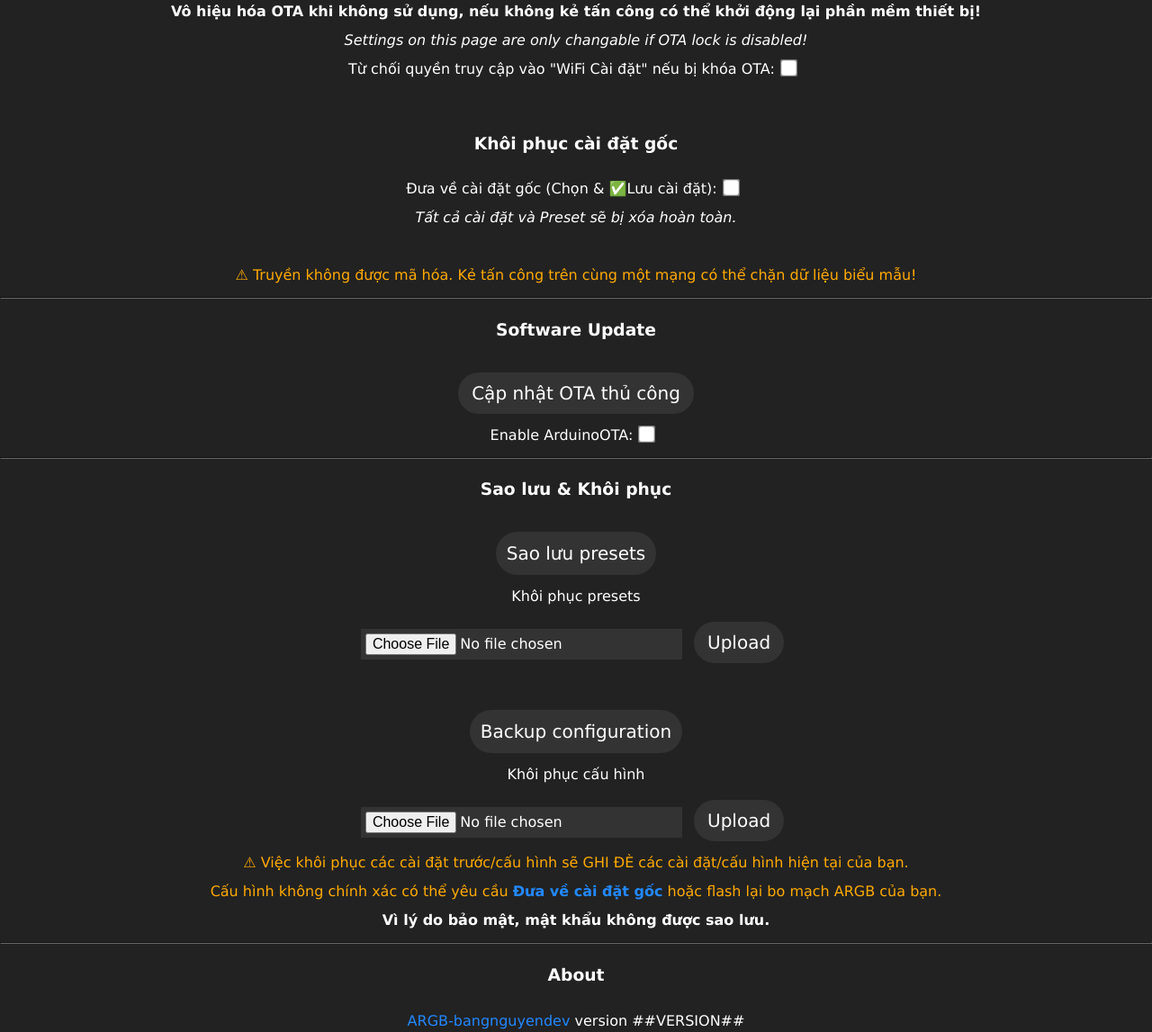
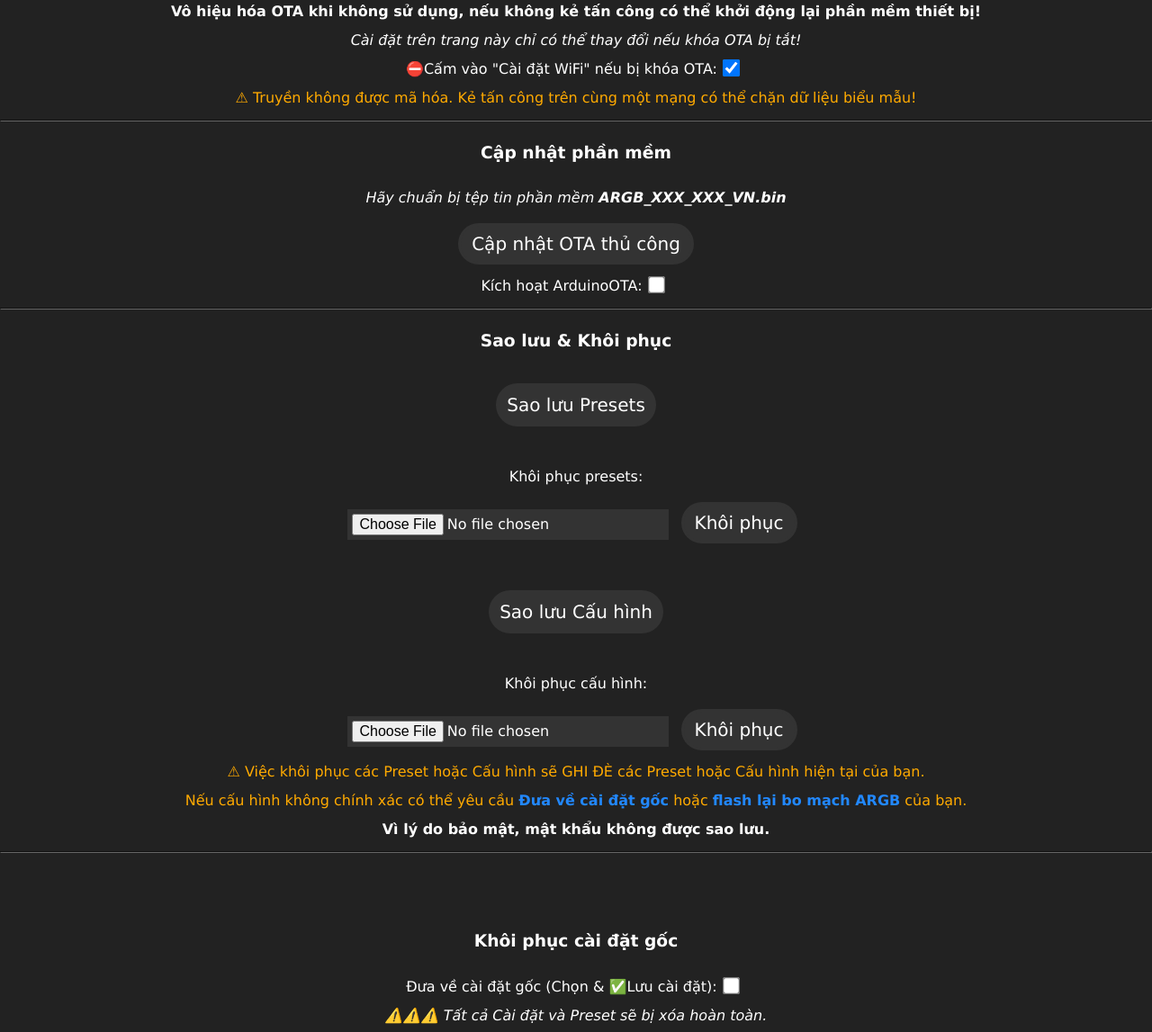
Before and after one commit to bangnguyendev/ARGB-bangnguyendev, a website: page wled00/data/settings_sec.htm in a window 1280 px wide. Shown: the part 375-1522 px from the top of the page at 90% size. Drawn offline with Linux system fonts and the light colour scheme.

Commit message:
Cập nhật tiếng Việt, phân chia đoạn Led

```diff
--- a/wled00/data/settings_sec.htm
+++ b/wled00/data/settings_sec.htm
@@ -112,29 +112,36 @@
 		Để kích hoạt OTA, vì lý do bảo mật, bạn cũng cần nhập đúng mật khẩu!<br>
 		Nên thay đổi mật khẩu khi kích hoạt OTA.<br>
 		<b>Vô hiệu hóa OTA khi không sử dụng, nếu không kẻ tấn công có thể khởi động lại phần mềm thiết bị!</b><br>
-		<i>Settings on this page are only changable if OTA lock is disabled!</i><br>
-		Từ chối quyền truy cập vào "WiFi Cài đặt" nếu bị khóa OTA: <input type="checkbox" name="OW"><br><br>
+		<i>Cài đặt trên trang này chỉ có thể thay đổi nếu khóa OTA bị tắt!</i><br>
+		⛔Cấm vào "Cài đặt WiFi" nếu bị khóa OTA: <input type="checkbox" name="OW" checked>
+		<div class="warn">&#9888; Truyền không được mã hóa. Kẻ tấn công trên cùng một mạng có thể chặn dữ liệu biểu mẫu!</div>
 
-		<h3 id="restore-happylight">Khôi phục cài đặt gốc</h3>
-		Đưa về cài đặt gốc (Chọn & ✅Lưu cài đặt): <input type="checkbox" name="RS"><br>
-		<i>Tất cả cài đặt và Preset sẽ bị xóa hoàn toàn.</i><br><br>
-		<div class="warn">&#9888; Truyền không được mã hóa. Kẻ tấn công trên cùng một mạng có thể chặn dữ liệu biểu mẫu!</div>
 		<hr>
-		<h3>Software Update</h3>
+		<h3>Cập nhật phần mềm</h3>
+		<i>Hãy chuẩn bị tệp tin phần mềm <b>ARGB_XXX_XXX_VN.bin</b></i><br>
 		<button type="button" onclick="U()">Cập nhật OTA thủ công</button><br>
-		Enable ArduinoOTA: <input type="checkbox" name="AO">
+		Kích hoạt ArduinoOTA: <input type="checkbox" name="AO">
+
 		<hr>
 		<h3>Sao lưu & Khôi phục</h3>
-		<a class="btn lnk" id="bckcfg" href="/presets.json" download="presets">Sao lưu presets</a><br>
-		<div>Khôi phục presets<br><input type="file" name="data" accept=".json"> <button type="button" onclick="uploadFile(d.Sf.data,'/presets.json');">Upload</button><br></div><br>
-		<a class="btn lnk" id="bckpresets" href="/cfg.json" download="cfg">Backup configuration</a><br>
-		<div>Khôi phục cấu hình<br><input type="file" name="data2" accept=".json"> <button type="button" onclick="uploadFile(d.Sf.data2,'/cfg.json');">Upload</button><br></div>
-		<div class="warn">&#9888; Việc khôi phục các cài đặt trước/cấu hình sẽ GHI ĐÈ các cài đặt/cấu hình hiện tại của bạn.<br>
-		Cấu hình không chính xác có thể yêu cầu <a href="#restore-happylight"><b>Đưa về cài đặt gốc</b></a> hoặc flash lại bo mạch ARGB của bạn.</div>
+		<a class="btn lnk" id="bckcfg" href="/presets.json" download="presets">Sao lưu Presets</a><br><br>
+		<div>Khôi phục presets:<br><input type="file" name="data" accept=".json"> <button type="button" onclick="uploadFile(d.Sf.data,'/presets.json');">Khôi phục</button><br></div><br>
+		<a class="btn lnk" id="bckpresets" href="/cfg.json" download="cfg">Sao lưu Cấu hình</a><br><br>
+		<div>Khôi phục cấu hình:<br><input type="file" name="data2" accept=".json"> <button type="button" onclick="uploadFile(d.Sf.data2,'/cfg.json');">Khôi phục</button><br></div>
+		<div class="warn">&#9888; Việc khôi phục các Preset hoặc Cấu hình sẽ GHI ĐÈ các Preset hoặc Cấu hình hiện tại của bạn.<br>
+		Nếu cấu hình không chính xác có thể yêu cầu <a href="#restore-happylight"><b>Đưa về cài đặt gốc</b></a> hoặc <a href="https://bangnguyendev.com/2024-05-10-Flash-firmware/"><b>flash lại bo mạch ARGB</b></a> của bạn.</div>
 		<b>Vì lý do bảo mật, mật khẩu không được sao lưu.</b>
+
+		<hr>
+		<h3 id="restore-happylight">
+			<br><br>Khôi phục cài đặt gốc
+		</h3>
+		Đưa về cài đặt gốc (Chọn & ✅Lưu cài đặt): <input type="checkbox" name="RS"><br>
+		<i>⚠️⚠️⚠️ Tất cả Cài đặt và Preset sẽ bị xóa hoàn toàn.</i><br><br>
+
 		<hr>
 		<h3>About</h3>
-		<a href="https://github.com/bangnguyendev/ARGB-bangnguyendev/" target="_blank">ARGB-bangnguyendev</a> version ##VERSION##<!-- Autoreplaced from package.json -->
+		<a href="https://bangnguyendev.com/Topic/ARGB-LED/" target="_blank">ARGB-HappySmartLight</a> version ##VERSION##<!-- Autoreplaced from package.json -->
 		<br>
 		<div id="toast"></div>
 		<button type="button" onclick="B()">↩️Quay về</button><button type="submit">✅Lưu cài đặt</button>
```
Also changed, not shown: wled00/data/index.htm (+7 -7 lines), wled00/data/index.js (+15 -15 lines), 7 other files.
